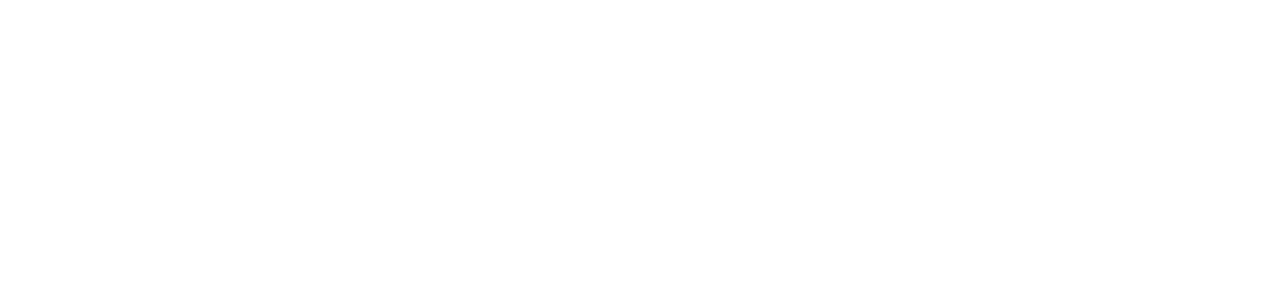
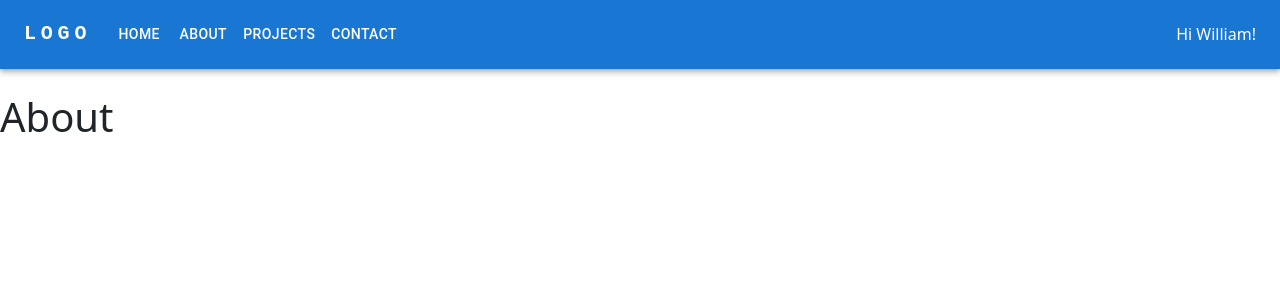
Before and after one commit to WilliamZimmermann/cegep_class_10, a Next.js app: page /1/about in a window 1280 px wide. Before the commit this address had no page. Shown: the top 300 px of the page. Built offline with nearby package versions, Linux system fonts and the light colour scheme.

Commit message:
About page

```diff
--- a/src/app/[locale]/about/page.tsx
+++ b/src/app/[locale]/about/page.tsx
@@ -1,12 +1,15 @@
 "use client";
 
 import HeaderTitle from "@/components/atoms/header-title/header-title";
+import { useTranslations } from "next-intl";
 
 /* eslint-disable @next/next/no-img-element */
 export default function About() {
+  const t = useTranslations();
+
   return (
     <>
-      <HeaderTitle title="About" />
+      <HeaderTitle title={t("about.page-title")} />
     </>
   );
 }
--- a/src/app/[locale]/layout.tsx
+++ b/src/app/[locale]/layout.tsx
@@ -34,7 +34,7 @@ export default async function RootLayout({
     translations = (await import(`../../languages/${params.locale}.json`))
       .default;
   } catch (error) {
-    notFound();
+    translations = (await import(`../../languages/en.json`)).default;
   }
 
   return (
--- a/src/app/[locale]/page.tsx
+++ b/src/app/[locale]/page.tsx
@@ -14,7 +14,10 @@ export default function Home() {
     <>
       <main className={styles.main}>
         <Container>
-          <HeaderTitle title={t("page-title")} subtitle="This is my page" />
+          <HeaderTitle
+            title={t("home.page-title")}
+            subtitle="This is my page"
+          />
           <Grid container spacing={4}>
             <Grid item xs={12} sm={6} md={4} lg={4}>
               <MyCard
--- a/src/languages/en.json
+++ b/src/languages/en.json
@@ -1,3 +1,11 @@
 {
-  "page-title": "Hello World!"
+  "common": {
+    "save-btn": "Save"
+  },
+  "home": {
+    "page-title": "Home"
+  },
+  "about": {
+    "page-title": "About"
+  }
 }
--- a/src/languages/fr.json
+++ b/src/languages/fr.json
@@ -1,3 +1,8 @@
 {
-  "page-title": "Bonjour monde !"
+  "home": {
+    "page-title": "Accueil"
+  },
+  "about": {
+    "page-title": "Au sujet"
+  }
 }
--- a/src/middleware.ts
+++ b/src/middleware.ts
@@ -6,6 +6,8 @@ export default createMiddleware({
 
   // If this locale is matched, pathnames work without a prefix (e.g. `/about`)
   defaultLocale: "en",
+  localePrefix: "always",
+  localeDetection: false,
 });
 
 export const config = {
```
